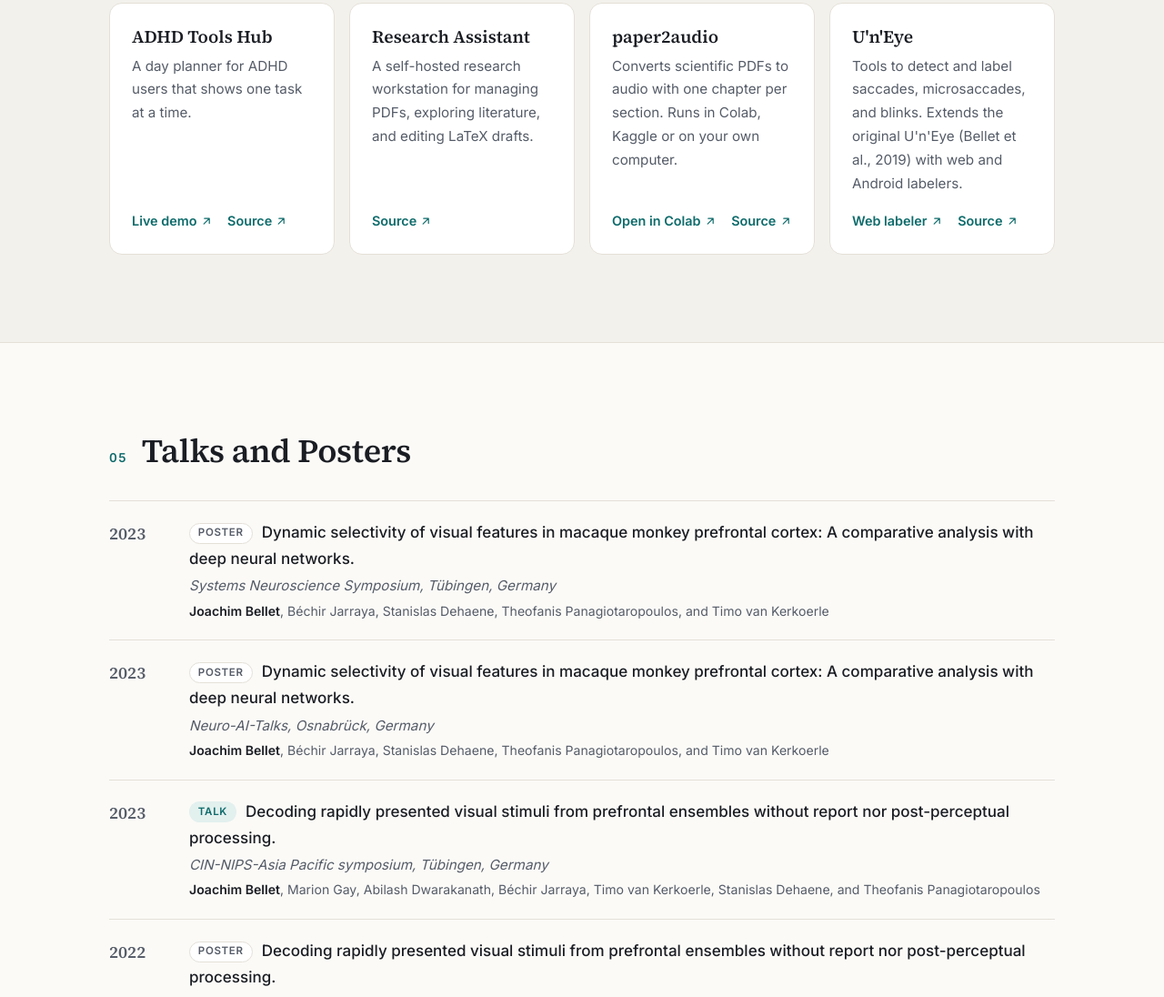
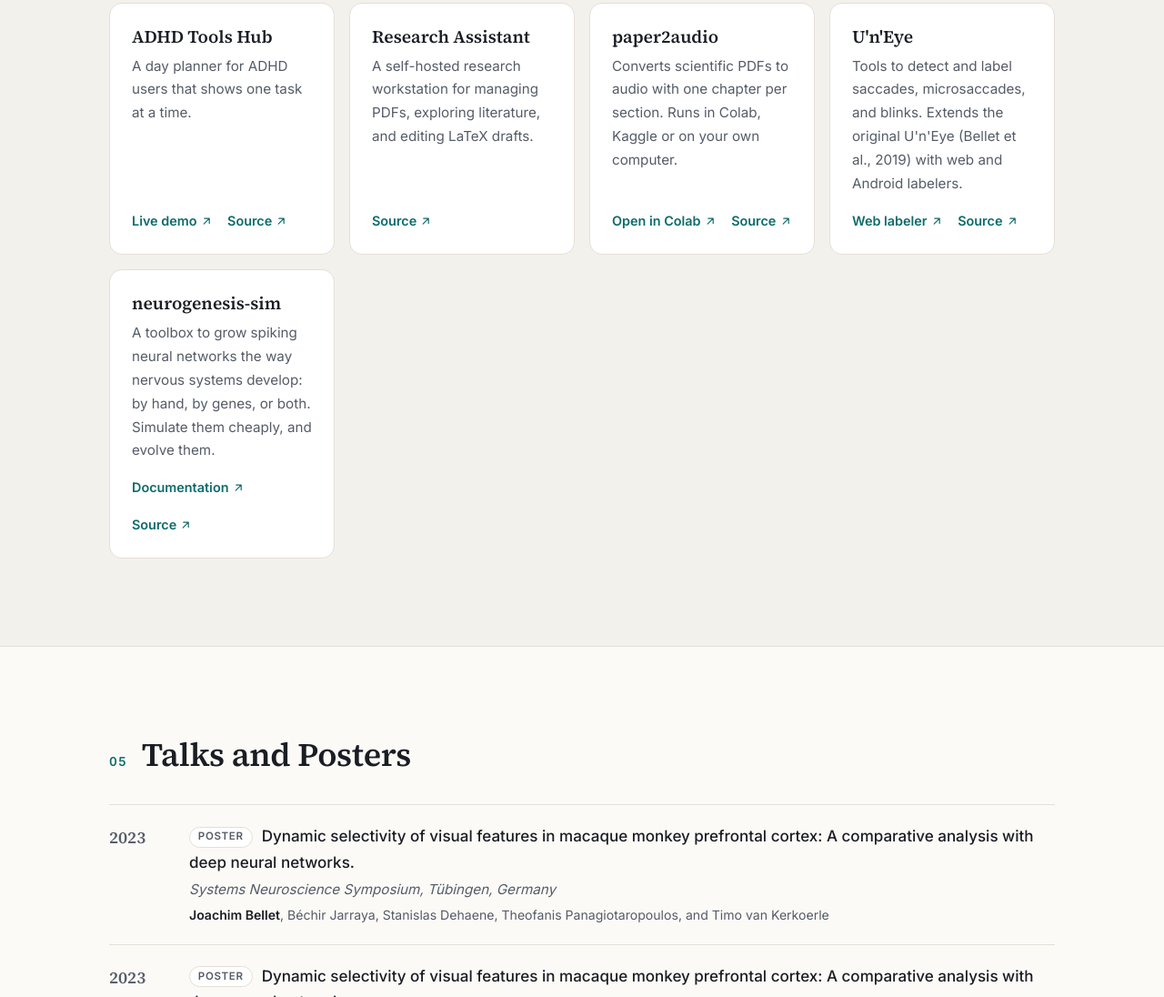
Before and after one commit to jobellet/jobellet.github.io, a plain HTML site: page index.html in a window 1280 px wide. Shown: the part 5213-6309 px from the top of the page at 91% size. Drawn offline with Linux system fonts and the light colour scheme.

Commit message:
Add neurogenesis-sim to side projects
Co-Authored-By: Claude Sonnet 5.5 <noreply@anthropic.com>
Claude-Session: https://claude.ai/code/session_018Hu99ouxEFMGhfUFJLMLiJ

```diff
--- a/index.html
+++ b/index.html
@@ -527,6 +527,19 @@
                 <svg class="icon icon-sm"><use href="#i-arrow" /></svg></a>
             </p>
           </article>
+
+          <article class="project-card">
+            <h3><a href="https://github.com/jobellet/neurogenesis-sim" target="_blank"
+                rel="noopener noreferrer">neurogenesis-sim</a></h3>
+            <p>A toolbox to grow spiking neural networks the way nervous systems develop: by hand, by genes, or both.
+              Simulate them cheaply, and evolve them.</p>
+            <p class="project-links">
+              <a href="https://jobellet.github.io/neurogenesis-sim/" target="_blank" rel="noopener noreferrer">Documentation
+                <svg class="icon icon-sm"><use href="#i-arrow" /></svg></a>
+              <a href="https://github.com/jobellet/neurogenesis-sim" target="_blank" rel="noopener noreferrer">Source
+                <svg class="icon icon-sm"><use href="#i-arrow" /></svg></a>
+            </p>
+          </article>
         </div>
       </div>
     </section>
```
